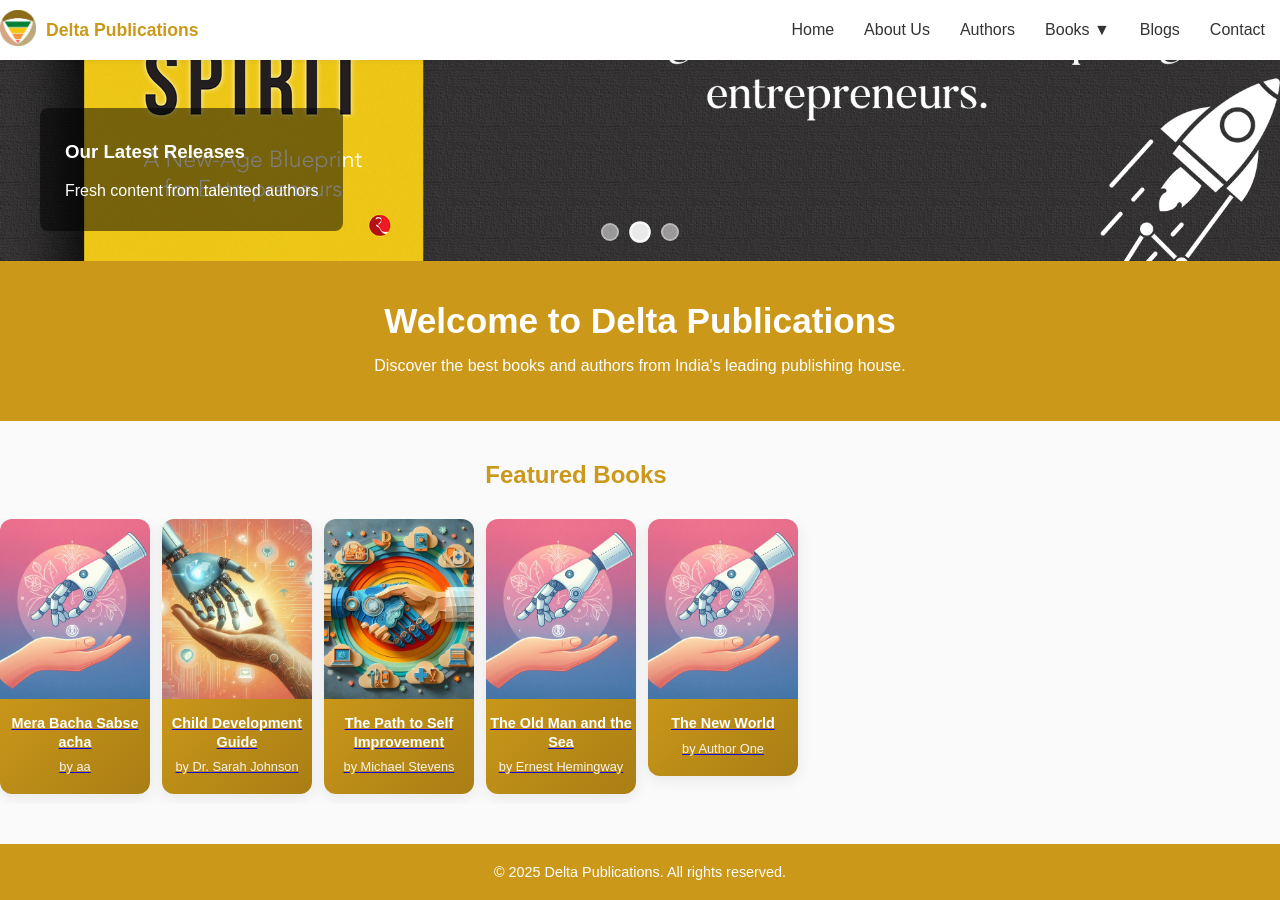
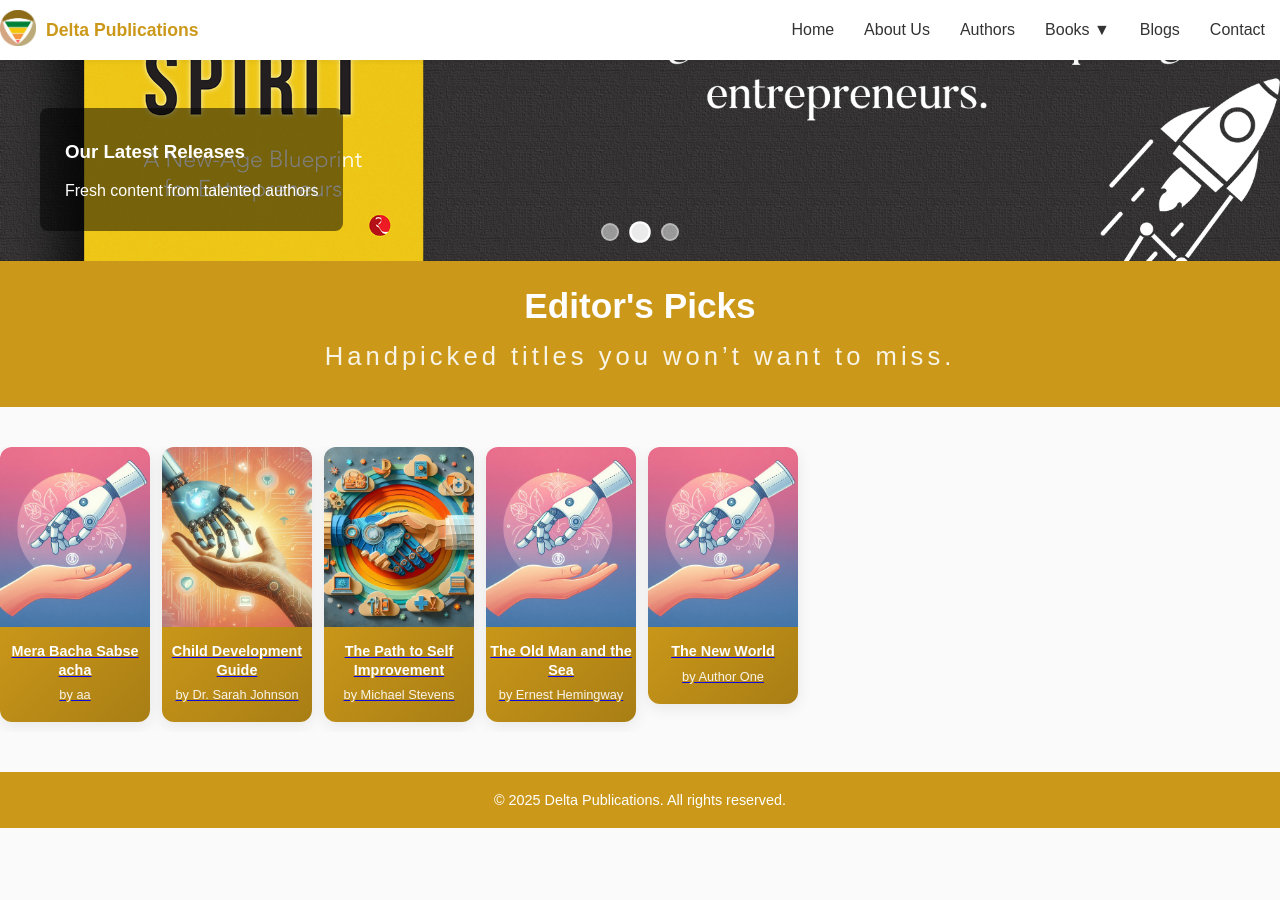
Before and after one commit to gauravsc-alc/gauravsc-alc.github.io, a Jekyll site: the page built from index.html, in a window 1280 px wide and 900 px high, scrolled down 295 px. Built offline with Jekyll 4.4.1, drawn with Linux system fonts in a browser that asks for light colours; after the commit the page ends 1123 px from its top, so only the background shows below that.

```diff
--- a/css/style.css
+++ b/css/style.css
@@ -160,7 +160,7 @@
   background: #CB9819;
   color: #fff;
   text-align: center;
-  padding: 40px 0 30px 0;
+  padding: 25px 0 30px 0;
 }
 
 .hero h1 {
@@ -168,16 +168,29 @@
   font-size: 2.2rem;
 }
 
+.hero p {
+  font-size: 1.6rem;
+  margin: 0;
+  color: #f8f4e6;
+  line-height: 1.6;
+  letter-spacing: 4px;
+}
+
 /* Featured books */
 .featured-books {
   margin: 40px 0;
+  font-size: 18px;
 }
 
 .featured-books h2 {
   text-align: center;
   color: #CB9819;
   margin-bottom: 30px;
-}
+  text-align: center !important;
+  font-family: "Frank Ruhl Libre", serif;
+  font-weight: 700;
+}
+
 
 .books-grid {
   display: grid;
--- a/index.html
+++ b/index.html
@@ -12,14 +12,14 @@
 <!-- Hero Section -->
 <section class="hero">
   <div class="container">
-    <h1>Welcome to Delta Publications</h1>
-    <p>Discover the best books and authors from India's leading publishing house.</p>
+    <h1>Editor's Picks</h1>
+    <p>Handpicked titles you won’t want to miss.</p>
   </div>
 </section>
 
 <!-- Featured Books Section -->
 <section class="featured-books container">
-  <h2>Featured Books</h2>
+  <!-- <h2>Featured Books</h2> -->
   <div class="books-slider">
     {% for book in site.books %}
       <a href="{{ book.url }}" class="book-card-link">
```
